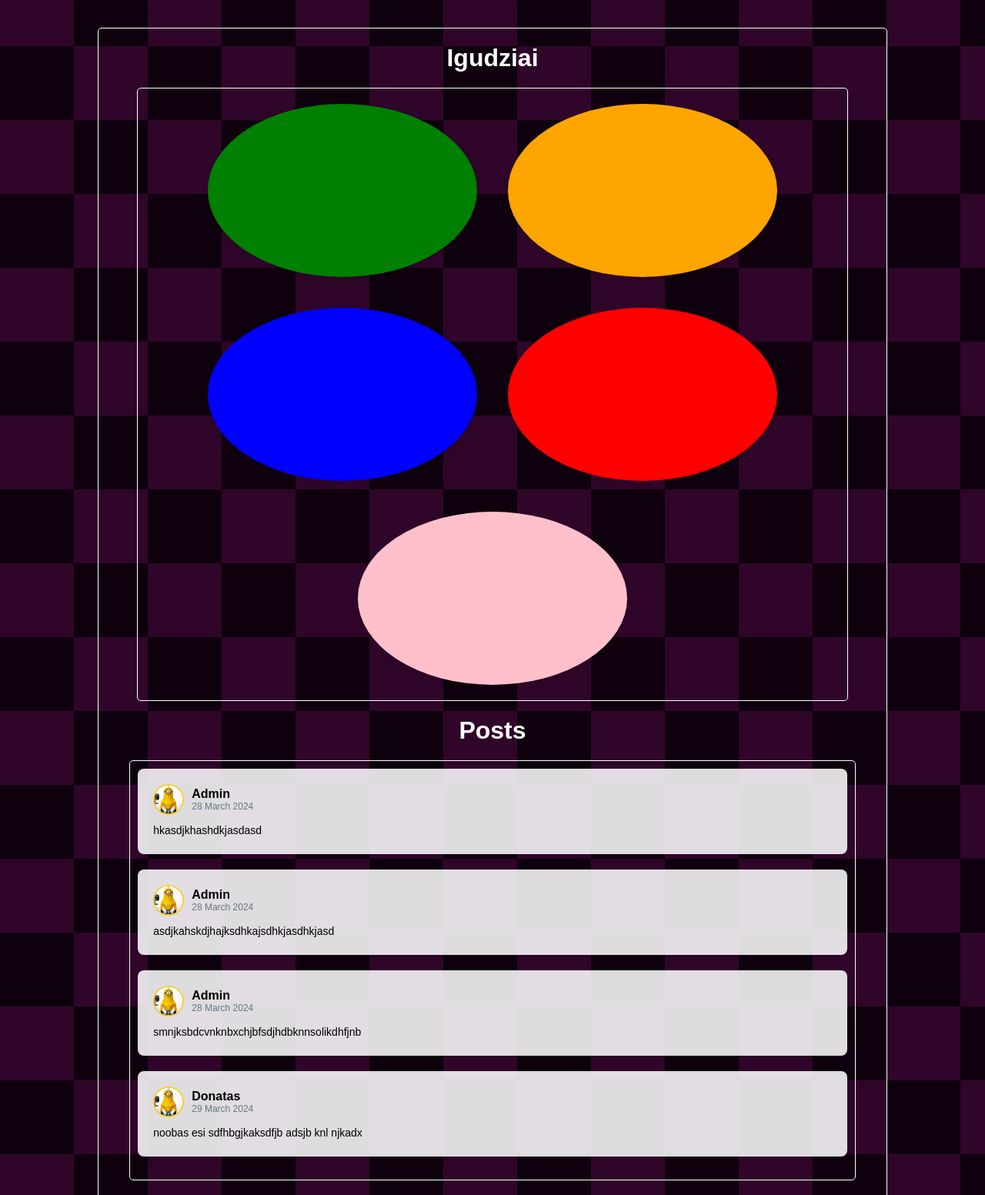
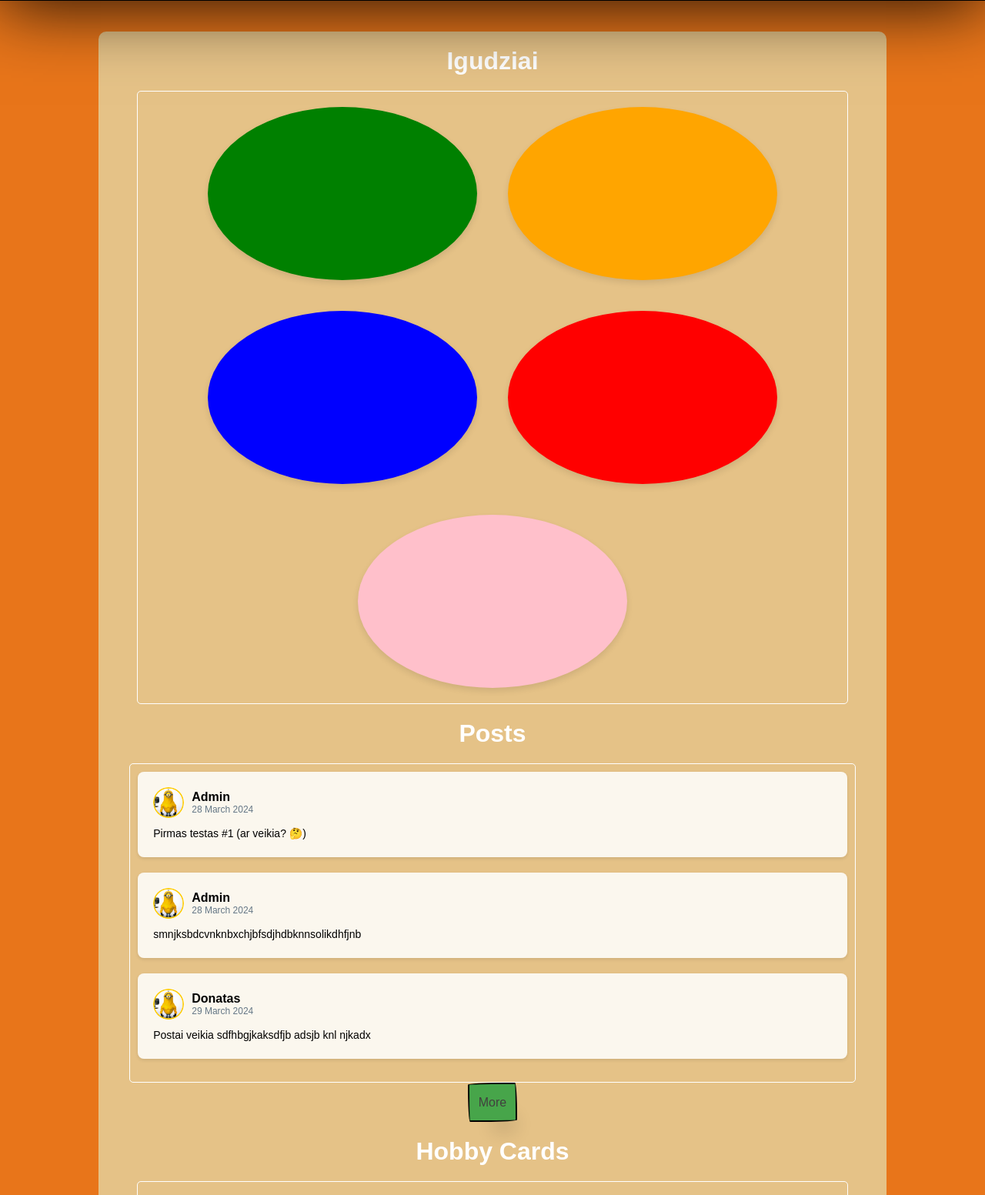
Before and after one commit to ICEEEEEx/tech0.1, a PHP site: page / in a window 1280 px wide. Shown: the part 804-2357 px from the top of the page at 77% size. Run offline with PHP 8.4, Linux system fonts and the light colour scheme.

Commit message:
naujas dizainas padaryta "more" ir "hide" mygtukai prie post'u. idetas footer

```diff
--- a/Jsons/posts.json
+++ b/Jsons/posts.json
@@ -1,12 +1,7 @@
 [
     {
         "username": "Admin",
-        "message": "hkasdjkhashdkjasdasd",
-        "timestamp": "28 March 2024"
-    },
-    {
-        "username": "Admin",
-        "message": "asdjkahskdjhajksdhkajsdhkjasdhkjasd",
+        "message": "Pirmas testas #1 (ar veikia? \ud83e\udd14)",
         "timestamp": "28 March 2024"
     },
     {
@@ -16,7 +11,62 @@
     },
     {
         "username": "Donatas",
-        "message": "noobas esi sdfhbgjkaksdfjb adsjb knl njkadx",
+        "message": "Postai veikia sdfhbgjkaksdfjb adsjb knl njkadx",
         "timestamp": "29 March 2024"
+    },
+    {
+        "username": "Donatas",
+        "message": "Vakar susitikau su draugais, gan gerai praleidome laik\u0105, turiu bi\u0161ki regrets. O dabar darau technologij\u0173 egzamino baigiamaj\u012f darb\u0105.\ud83d\ude2a\ud83d\ude25",
+        "timestamp": "02 April 2024"
+    },
+    {
+        "username": "Test",
+        "message": "asdjhagsdhj asd",
+        "timestamp": "28 March 2024"
+    },
+    {
+        "username": "Test",
+        "message": "asdjhagsdhj asd",
+        "timestamp": "28 March 2024"
+    },
+    {
+        "username": "Test",
+        "message": "asdjhagsdhj asd",
+        "timestamp": "28 March 2024"
+    },
+    {
+        "username": "Test",
+        "message": "asdjhagsdhj asd",
+        "timestamp": "28 March 2024"
+    },
+    {
+        "username": "Test",
+        "message": "asdjhagsdhj asd",
+        "timestamp": "28 March 2024"
+    },
+    {
+        "username": "Test",
+        "message": "asdjhagsdhj asd",
+        "timestamp": "28 March 2024"
+    },
+    {
+        "username": "Test",
+        "message": "asdjhagsdhj asd",
+        "timestamp": "28 March 2024"
+    },
+    {
+        "username": "Test",
+        "message": "asdjhagsdhj asd",
+        "timestamp": "28 March 2024"
+    },
+    {
+        "username": "Test",
+        "message": "asdjhagsdhj asd",
+        "timestamp": "28 March 2024"
+    },
+    {
+        "username": "Test",
+        "message": "asdjhagsdhj asd",
+        "timestamp": "28 March 2024"
     }
 ]
--- /dev/null
+++ b/askdkjasd.txt
@@ -0,0 +1,5 @@
+{
+    "username": "Donatas",
+    "message": "Vakar susitikau su draugais, gan gerai praleidome laik\u0105, turiu biski regrets. o dabar darau technologij\u0173 egzamino baigiamaj\u012f darb\u0105. \ud83d\ude01\ud83d\ude01",
+    "timestamp": "02 April 2024"
+},
--- a/index.php
+++ b/index.php
@@ -65,32 +65,19 @@
                     ?>
                 </div>
             </div>
+            <!-- carousel vietoj situ ^^^^^^^^^^ -->
+
 
             <div class="postsz-container" id="section2">
                 <h1>Posts</h1>
-                <div class="posts-container">
-                <?php
-                    // Load posts from JSON file
-                    $posts = json_decode(file_get_contents('Jsons/posts.json'), true);
 
-                    // Display each post
-                    foreach ($posts as $post) {
-                        echo '<div class="card">';
-                        echo '<div class="card-header">';
-                        // Assuming you have an avatar for each user
-                        // echo '<img src="' . $post['avatar'] . '" alt="Avatar" class="avatar">';
-                        echo '<img src="logo.png" alt="Avatar" class="avatar">';
-                        echo '<div class="user-info">';
-                        echo '<h3>' . $post['username'] . '</h3>';
-                        echo '<p class="timestamp">' . $post['timestamp'] . '</p>';
-                        echo '</div>';
-                        echo '</div>';
-                        echo '<div class="message-content">';
-                        echo '<p>' . $post['message'] . '</p>';
-                        echo '</div>';
-                        echo '</div>';
-                    }
-                ?>
+                <?php $posts = json_decode(file_get_contents('Jsons/posts.json'), true); ?>
+                <div class="posts-container" id="postContainer">
+                    <!-- Post'ai dinamiskai prisideda cia (js) -->
+                </div>
+                <div class="">
+                    <button class="posts-button" id="moreBtn">More</button>
+                    <button class="posts-button" id="hideBtn" style="display: none;">Hide</button>
                 </div>
             </div>
 
@@ -98,7 +85,7 @@
                 <h1>Hobby Cards</h1>
                 <div class="card-hobbies-container">
                     <?php
-                    // Load hobby cards from JSON file
+                    // hobby korteles is JSON file'o
                     $hobbies = json_decode(file_get_contents('Jsons/hobbies.json'), true);
 
                     // Display each hobby card
@@ -120,31 +107,27 @@
 
 
 
-
-                    </div>
+        </div>
+        <footer>
+            <div class="footer-content">
+                <div class="footer-date-div">
+                    <p>&copy; <?php echo date("Y"); ?> DT.</p>
                 </div>
-
+                <div class="footer-links-div">
+                    <ul class="footer-links">
+                        <li><a href="#">Privacy Policy</a></li>
+                        <li><a href="#">Terms of Service</a></li>
+                        <li><a href="#">Contact Us</a></li>
+                    </ul>
+                </div>
             </div>
-
+        </footer>
 
 
     </div>
 
 
-
-
-    <script>
-        document.querySelectorAll('a[href^="#"]').forEach(anchor => {
-            anchor.addEventListener('click', function (e) {
-                e.preventDefault();
-
-                const target = document.querySelector(this.getAttribute('href'));
-                target.scrollIntoView({
-                    behavior: 'smooth',
-                    block: 'center'
-                });
-            });
-        });
-    </script>
+    <script src="script.js"></script>
+    <script src="script-posts.js"></script>
 </body>
 </html>
--- /dev/null
+++ b/script.js
@@ -0,0 +1,11 @@
+document.querySelectorAll('a[href^="#"]').forEach(anchor => {
+    anchor.addEventListener('click', function (e) {
+        e.preventDefault();
+
+        const target = document.querySelector(this.getAttribute('href'));
+        target.scrollIntoView({
+            behavior: 'smooth',
+            block: 'center'
+        });
+    });
+});
--- a/styles.css
+++ b/styles.css
@@ -9,10 +9,11 @@ body {
     font-family: Arial, sans-serif;
 
     /* background-as */
-    background-image: repeating-conic-gradient(#0f000e 0% 25%, #2f0629 0% 50%);
+    /* background-image: repeating-conic-gradient(#0f000e 0% 25%, #2f0629 0% 50%);
     background-position: 0 0, 96px 96px;
     background-size: 192px 192px;
-    background-color: #2f0629;
+    background-color: #2f0629; */
+    background-color: rgb(232, 117, 26);
 
 
     display: flex;
@@ -29,7 +30,7 @@ a{
     top: 0; /* Stick to the top */
     left: 0;
     width: 100%;
-    background-color: #000000c8;
+    background-color: rgb(253, 164, 3);
 
     color: #fff;
     padding: 20px;
@@ -38,7 +39,7 @@ a{
     justify-content: space-between; /* Spread items across the navbar */
     align-items: center; /* Align items vertically */
 
-    z-index: 10;
+    z-index: 9999999999;
 }
 
 nav .brand {
@@ -133,21 +134,30 @@ nav .brand {
 .content-container{
     margin: 0 auto; /*Center */
     margin-top: 40px;
+    margin-bottom: 40px;
+    padding-bottom: 20px;
     width: 80%;
+    background-color: rgb(229, 194, 135);
 
     text-align: center;
 
     /* background-color: rgb(117, 116, 116); */
-    border-style: solid;
+    /* border-style: solid;
     border-color: white;
-    border-width: 1px;
-    border-radius: 5px;
+    border-width: 1px; */
+    border-radius: 10px;
+    /* border-style: solid; */
+
 }
 
 .frontpage {
     position: relative;
     height: 100vh; /* This will make the frontpage cover the entire viewport height */
     width: 100%;
+
+    border-bottom: 5px solid #000000;
+     /* box-shadow: 0px -151px 111px -131px rgba(0,0,0,0.96) inset; */
+    box-shadow: 0px 7px 86px 0px rgba(0,0,0,0.88);
 }
 
 .cover-photo {
@@ -155,7 +165,8 @@ nav .brand {
     background: #ffffff url('background.jpeg') center center/cover no-repeat;
     width: 100%;
     height: 100%;
-    filter: blur(2px) brightness(50%);
+    filter: blur(1px) brightness(50%);
+
 
     /* top: 0;
     left: 0; */
@@ -164,8 +175,7 @@ nav .brand {
     background-position: center;
     filter */
 
-    /* box-shadow: 0px -151px 111px -131px rgba(0,0,0,0.96) inset; */
-    /* box-shadow: 0px 53px 86px 0px rgba(0,0,0,0.88); */
+
 }
 
 .content-wrapper {
@@ -440,6 +450,10 @@ nav .brand {
 
 }
 
+    /* carousel */
+
+
+
 
 /* postai */
 
@@ -520,3 +534,118 @@ nav .brand {
             font-size: 14px;
             line-height: 1.5;
         }
+            .posts-button {
+                align-self: center;
+                /* background-color: #fff; */
+                background-image: none;
+                background-position: 0 90%;
+                background-repeat: repeat no-repeat;
+                background-size: 4px 3px;
+                border-radius: 15px 225px 255px 15px 15px 255px 225px 15px;
+                border-style: solid;
+                border-width: 2px;
+                box-shadow: rgba(0, 0, 0, .2) 15px 28px 25px -18px;
+                box-sizing: border-box;
+                color: #41403e;
+                cursor: pointer;
+                display: inline-block;
+                font-family: Neucha, sans-serif;
+                font-size: 1rem;
+                line-height: 23px;
+                outline: none;
+                padding: .75rem;
+                text-decoration: none;
+                transition: all 235ms ease-in-out;
+                border-bottom-left-radius: 15px 255px;
+                border-bottom-right-radius: 225px 15px;
+                border-top-left-radius: 255px 15px;
+                border-top-right-radius: 15px 225px;
+                user-select: none;
+                -webkit-user-select: none;
+                touch-action: manipulation;
+            }
+
+            .posts-button:hover {
+                box-shadow: rgba(0, 0, 0, .3) 2px 8px 8px -5px;
+                transform: translate3d(0, 2px, 0);
+            }
+
+            .posts-button:focus {
+                box-shadow: rgba(0, 0, 0, .3) 2px 8px 4px -6px;
+            }
+
+            #moreBtn{
+                background-color: #47a54a;
+            }
+
+
+
+        /* Footer Styles */
+footer {
+    background-color: rgb(137, 129, 33);
+    color: #fff;
+    /* padding: 20px; */
+    /* display: flex;
+    justify-content: space-around; */
+
+    /* text-align: center; */
+
+    /* width: 100%; */
+    /* height: 10vh; */
+    /* position: fixed; */
+    bottom: 0;
+    height: 20vh;
+    margin: 0;
+    padding: 0;
+    width: 100%;
+
+
+}
+
+.footer-content {
+    display: flex;
+    justify-content: space-around;
+    /* flex-direction: row; */
+    align-content: center;
+
+    height: 100%;
+
+
+}
+
+.footer-date-div{
+    width: 20%;
+    height: auto;
+
+    display: flex;
+    justify-content: center;
+    align-items: center;
+}
+.footer-links-div{
+    width: 80%;
+    height: auto;
+
+    display: flex;
+    justify-content: center;
+    align-items: center;
+}
+
+
+
+.footer-links {
+    list-style-type: none;
+}
+
+.footer-links li {
+    /* display: inline; */
+    margin-right: 10px;
+}
+
+.footer-links li a {
+    color: #fff;
+    text-decoration: none;
+}
+
+.footer-links li a:hover {
+    text-decoration: underline;
+}
```
Also changed, not shown: Jsons/hobbies.json (+2 -32 lines), script-posts.js (added, +69 -0 lines).
